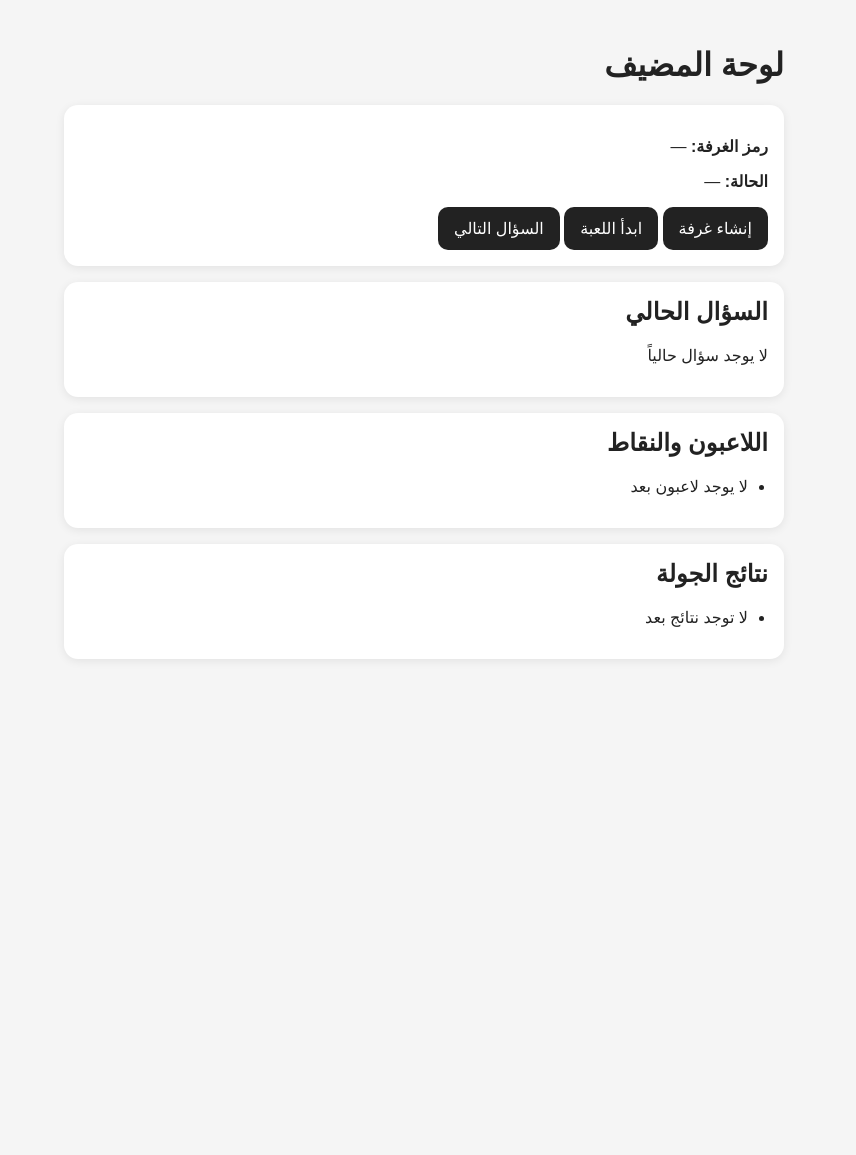
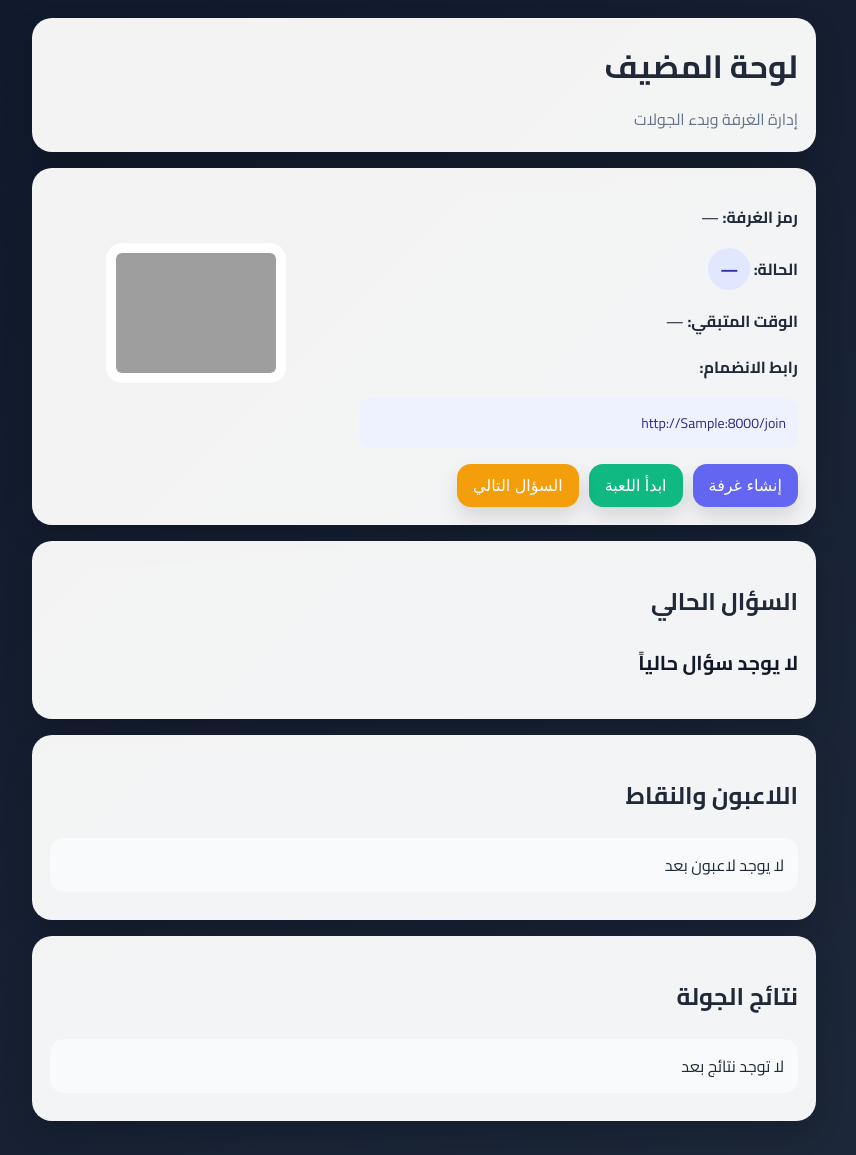
Before and after one commit to AliMTM/kallak_local, a Python web app: template templates/host.html in a window 1280 px wide. Shown: the whole page, without its empty margins (216-1072 px from the left). Before the commit the page ends 627 px from the top, so only its background shows below. Run offline with Jinja, Linux system fonts and the light colour scheme; the template is opened without the code that fills it: most values are stand-ins (such as "Sample title", 1, 10 or a date in 2020); grey boxes are pictures that could not be loaded.

Commit message:
Enhance game host and join pages with improved UI, local IP detection, and QR code generation

```diff
--- a/requirements.txt
+++ b/requirements.txt
@@ -1,3 +1,4 @@
 aiohttp==3.10.11
 jinja2==3.1.4
 aiohttp-jinja2==1.6
+segno==1.6.1
--- a/static/style.css
+++ b/static/style.css
@@ -1,66 +1,163 @@
+@import url('https://fonts.googleapis.com/css2?family=Cairo:wght@400;600;700&display=swap');
+
+:root {
+  --bg1: #0f172a;
+  --bg2: #1e293b;
+  --card: rgba(255,255,255,0.95);
+  --text: #1f2937;
+  --primary: #6366f1;
+  --success: #10b981;
+  --warning: #f59e0b;
+  --danger: #ef4444;
+  --muted: #64748b;
+}
+
+* {
+  box-sizing: border-box;
+}
+
 body {
-  font-family: Arial, sans-serif;
-  background: #f5f5f5;
+  font-family: "Cairo", Arial, sans-serif;
+  background: linear-gradient(135deg, var(--bg1), var(--bg2));
   margin: 0;
   padding: 0;
   direction: rtl;
-  color: #222;
+  color: var(--text);
+  min-height: 100vh;
 }
 
 .container {
-  max-width: 720px;
-  margin: 30px auto;
-  padding: 16px;
+  max-width: 820px;
+  margin: 0 auto;
+  padding: 18px;
 }
 
+.hero-card,
 .card {
-  background: #fff;
-  border-radius: 14px;
-  padding: 16px;
+  background: var(--card);
+  border-radius: 20px;
+  padding: 18px;
   margin-bottom: 16px;
-  box-shadow: 0 2px 10px rgba(0, 0, 0, 0.08);
+  box-shadow: 0 12px 28px rgba(0,0,0,0.18);
 }
 
-h1, h2 {
-  margin-top: 0;
+.hero-card h1 {
+  margin: 0 0 8px;
 }
 
-label {
-  display: block;
-  margin-bottom: 8px;
+.subtext {
+  margin: 0;
+  color: var(--muted);
+}
+
+.grid-two {
+  display: grid;
+  grid-template-columns: 1.2fr 0.8fr;
+  gap: 16px;
+  align-items: center;
+}
+
+.qr-box {
+  text-align: center;
+}
+
+.qr-image {
+  width: 180px;
+  max-width: 100%;
+  border-radius: 16px;
+  background: white;
+  padding: 10px;
+}
+
+.join-url-box {
+  background: #eef2ff;
+  color: #312e81;
+  padding: 12px;
+  border-radius: 12px;
+  word-break: break-all;
+  font-size: 14px;
+}
+
+.question-box {
+  font-size: 20px;
+  font-weight: 700;
+  color: #111827;
+}
+
+.status-badge {
+  display: inline-block;
+  background: #e0e7ff;
+  color: #3730a3;
+  padding: 6px 12px;
+  border-radius: 999px;
+  font-weight: 700;
+}
+
+.button-row {
+  display: flex;
+  gap: 10px;
+  flex-wrap: wrap;
+  margin-top: 16px;
+}
+
+button {
+  border: none;
+  border-radius: 14px;
+  padding: 12px 16px;
+  font-size: 16px;
+  cursor: pointer;
+  color: white;
+  transition: transform 0.18s ease, opacity 0.18s ease, box-shadow 0.18s ease;
+  box-shadow: 0 10px 20px rgba(0,0,0,0.12);
+}
+
+button:hover {
+  transform: translateY(-1px);
+  opacity: 0.96;
+}
+
+button:active {
+  transform: scale(0.98);
+}
+
+.btn-primary {
+  background: var(--primary);
+}
+
+.btn-success {
+  background: var(--success);
+}
+
+.btn-warning {
+  background: var(--warning);
 }
 
 input {
   width: 100%;
-  box-sizing: border-box;
-  padding: 12px;
+  padding: 13px 14px;
   margin-bottom: 12px;
-  border: 1px solid #ccc;
-  border-radius: 10px;
+  border: 1px solid #cbd5e1;
+  border-radius: 14px;
   font-size: 16px;
+  font-family: inherit;
 }
 
-button {
-  background: #222;
-  color: white;
-  border: none;
-  border-radius: 10px;
-  padding: 12px 16px;
-  font-size: 16px;
-  cursor: pointer;
+.message-box {
+  min-height: 24px;
+  font-weight: 700;
 }
 
-button:hover {
-  opacity: 0.92;
+.nice-list {
+  list-style: none;
+  padding: 0;
+  margin: 0;
 }
 
-ul {
-  padding-right: 20px;
-}
-
-#message {
-  margin-top: 12px;
-  font-weight: bold;
+.nice-list li {
+  background: #f8fafc;
+  border-radius: 14px;
+  padding: 12px 14px;
+  margin-bottom: 10px;
 }
 
 .option-btn {
@@ -68,4 +165,47 @@ ul {
   width: 100%;
   margin-bottom: 10px;
   text-align: right;
+  background: linear-gradient(135deg, #06b6d4, #3b82f6);
 }
+
+.fade-in {
+  animation: fadeIn 0.5s ease;
+}
+
+.slide-up {
+  animation: slideUp 0.45s ease;
+}
+
+@keyframes fadeIn {
+  from { opacity: 0; }
+  to   { opacity: 1; }
+}
+
+@keyframes slideUp {
+  from {
+    opacity: 0;
+    transform: translateY(12px);
+  }
+  to {
+    opacity: 1;
+    transform: translateY(0);
+  }
+}
+
+@media (max-width: 700px) {
+  .grid-two {
+    grid-template-columns: 1fr;
+  }
+
+  .button-row {
+    flex-direction: column;
+  }
+
+  button {
+    width: 100%;
+  }
+
+  .question-box {
+    font-size: 18px;
+  }
+}
--- a/templates/host.html
+++ b/templates/host.html
@@ -8,32 +8,47 @@
 </head>
 <body>
   <div class="container">
-    <h1>لوحة المضيف</h1>
-
-    <div class="card">
-      <p><strong>رمز الغرفة:</strong> <span id="room-code">—</span></p>
-      <p><strong>الحالة:</strong> <span id="game-status">—</span></p>
-
-      <button id="create-room-btn">إنشاء غرفة</button>
-      <button id="start-game-btn">ابدأ اللعبة</button>
-      <button id="next-round-btn">السؤال التالي</button>
+    <div class="hero-card fade-in">
+      <h1>لوحة المضيف</h1>
+      <p class="subtext">إدارة الغرفة وبدء الجولات</p>
     </div>
 
-    <div class="card">
-      <h2>السؤال الحالي</h2>
-      <p id="question-box">لا يوجد سؤال حالياً</p>
+    <div class="card slide-up">
+      <div class="grid-two">
+        <div>
+          <p><strong>رمز الغرفة:</strong> <span id="room-code">—</span></p>
+          <p><strong>الحالة:</strong> <span id="game-status" class="status-badge">—</span></p>
+          <p><strong>الوقت المتبقي:</strong> <span id="timer-box">—</span></p>
+          <p><strong>رابط الانضمام:</strong></p>
+          <div class="join-url-box" id="join-url">http://{{ local_ip }}:8000/join</div>
+        </div>
+        <div class="qr-box">
+          <img src="/qr.png" alt="QR" class="qr-image" />
+        </div>
+      </div>
+
+      <div class="button-row">
+        <button id="create-room-btn" class="btn-primary">إنشاء غرفة</button>
+        <button id="start-game-btn" class="btn-success">ابدأ اللعبة</button>
+        <button id="next-round-btn" class="btn-warning">السؤال التالي</button>
+      </div>
     </div>
 
-    <div class="card">
+    <div class="card slide-up">
+      <h2>السؤال الحالي</h2>
+      <p id="question-box" class="question-box">لا يوجد سؤال حالياً</p>
+    </div>
+
+    <div class="card slide-up">
       <h2>اللاعبون والنقاط</h2>
-      <ul id="players-list">
+      <ul id="players-list" class="nice-list">
         <li>لا يوجد لاعبون بعد</li>
       </ul>
     </div>
 
-    <div class="card">
+    <div class="card slide-up">
       <h2>نتائج الجولة</h2>
-      <ul id="results-list">
+      <ul id="results-list" class="nice-list">
         <li>لا توجد نتائج بعد</li>
       </ul>
     </div>
@@ -47,6 +62,11 @@
       document.getElementById('room-code').textContent = state.room_code || '—';
       document.getElementById('game-status').textContent = state.status || '—';
       document.getElementById('question-box').textContent = state.question || 'لا يوجد سؤال حالياً';
+      document.getElementById('join-url').textContent = state.join_url || '—';
+      document.getElementById('timer-box').textContent =
+        state.remaining_seconds !== null && state.remaining_seconds !== undefined
+          ? `${state.remaining_seconds} ثانية`
+          : '—';
 
       const playersList = document.getElementById('players-list');
       playersList.innerHTML = '';
@@ -92,7 +112,7 @@
       refreshState();
     });
 
-    setInterval(refreshState, 2000);
+    setInterval(refreshState, 1000);
     refreshState();
   </script>
 </body>
```
Also changed, not shown: app.py (+42 -2 lines), room_manager.py (+100 -20 lines), templates/join.html (+77 -132 lines).
